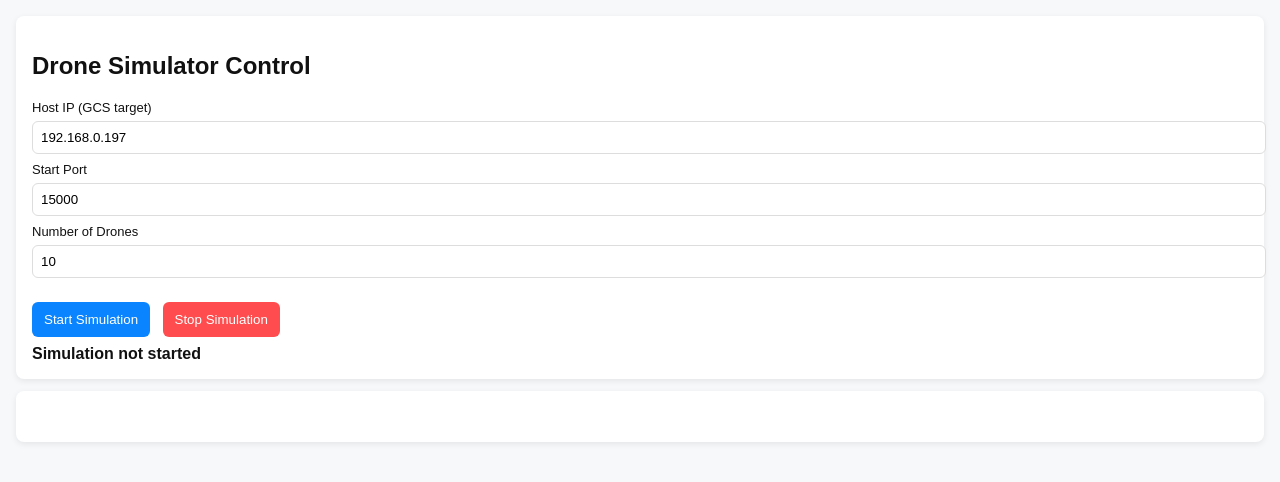
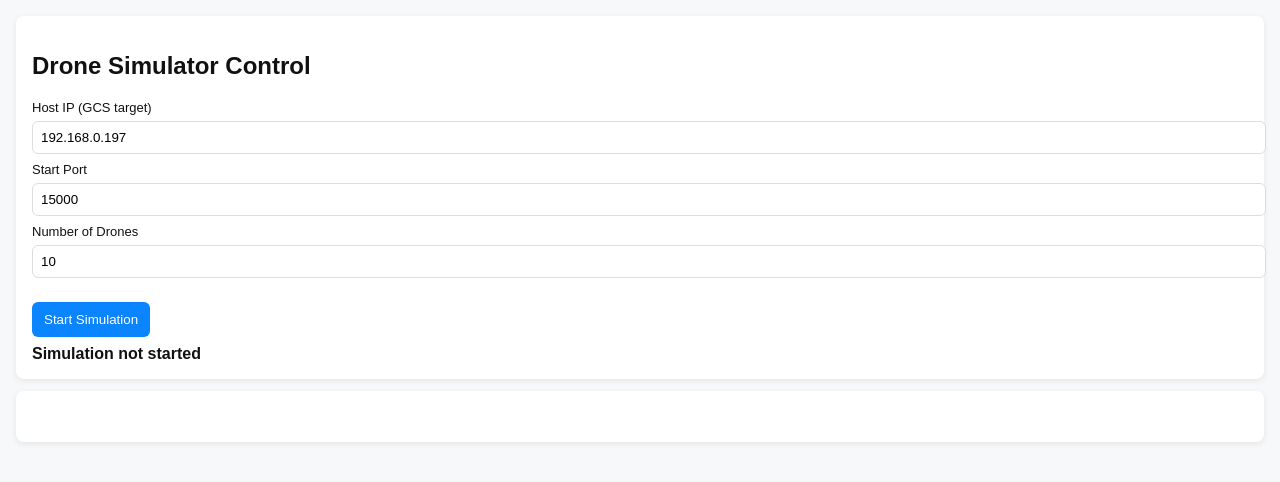
Before and after one commit to SaiHeinThetAung/simulation-test-program, a Flask app: page / in a window 1280 px wide. Shown: the top 482 px of the page. Run offline with Flask 2, Linux system fonts and the light colour scheme; parts of the project's set-up code (start-up, migrations or seed data) failed here and were passed over; some libraries are stand-ins or nearby versions.

Commit message:
remove stop btn

```diff
--- a/templates/index.html
+++ b/templates/index.html
@@ -35,7 +35,7 @@
 
       <div style="margin-top:12px;">
         <button id="startBtn" class="btn-start">Start Simulation</button>
-        <button id="stopBtn" class="btn-stop">Stop Simulation</button>
+        <!-- <button id="stopBtn" class="btn-stop">Stop Simulation</button> -->
       </div>
       <div id="status">Simulation not started</div>
     </form>
@@ -134,7 +134,7 @@
   }
 
   startBtn.addEventListener('click', startSimulation);
-  stopBtn.addEventListener('click', stopSimulation);
+//   stopBtn.addEventListener('click', stopSimulation);
 
   // Socket.IO client
   const socket = io();
```
